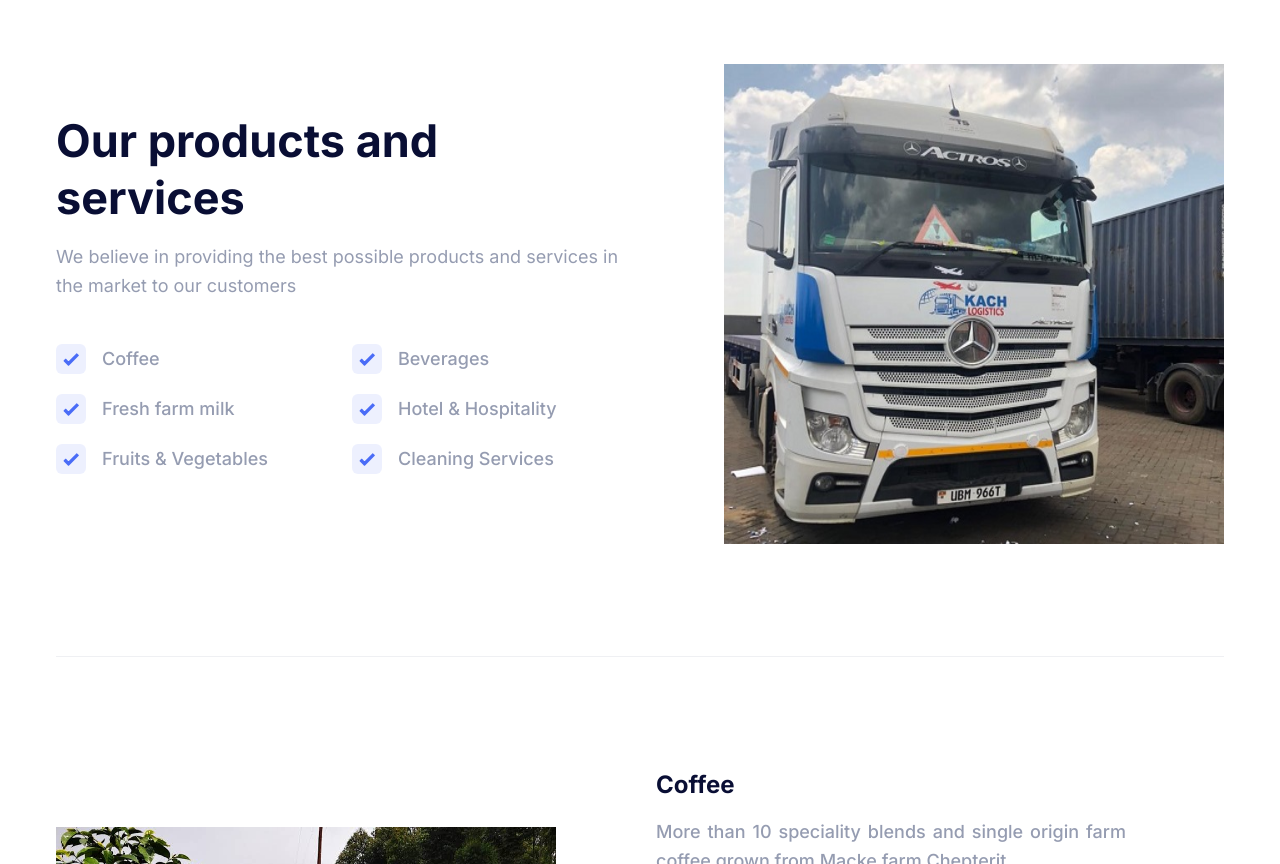
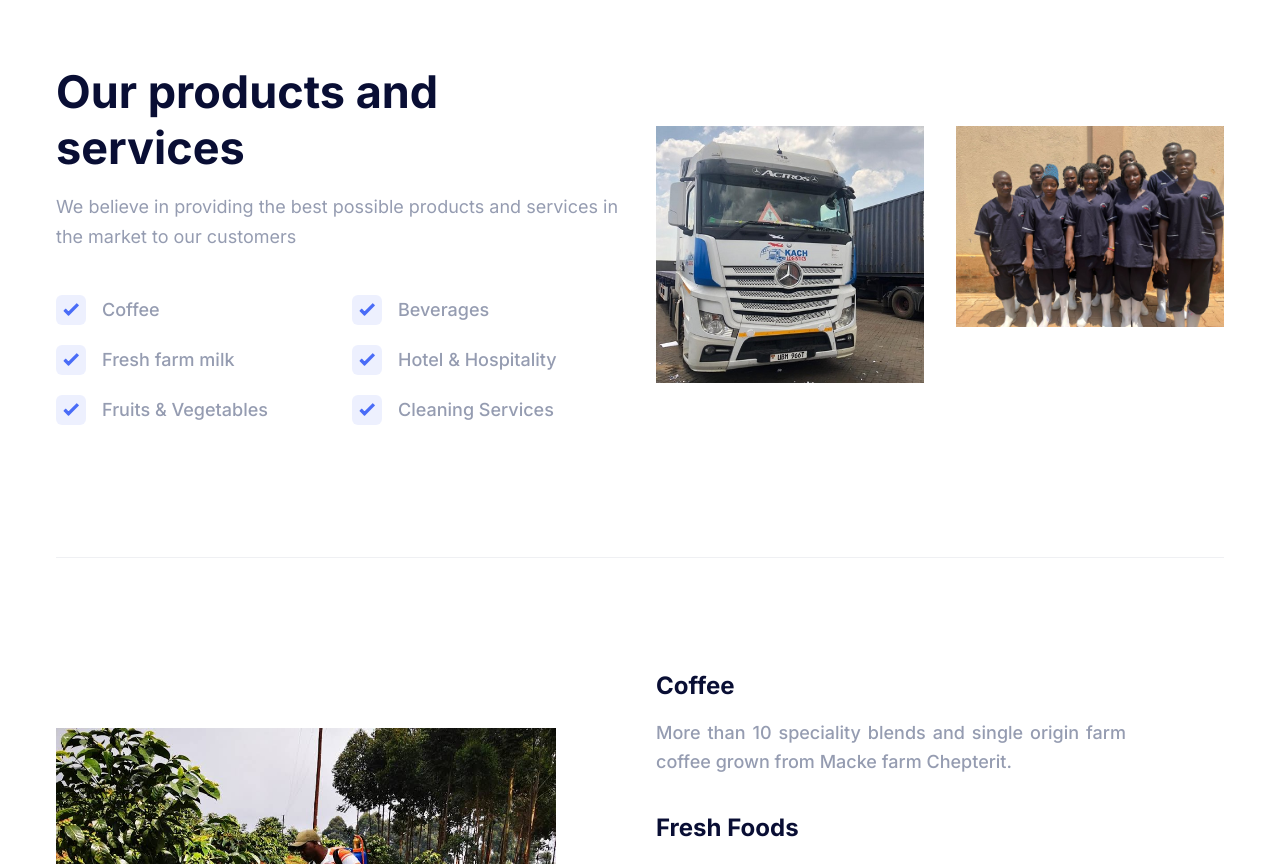
Before and after one commit to jwaiswa7/macke, a Next.js app: page / in a window 1280 px wide. Shown: the part 1620-2484 px from the top of the page. Built offline with nearby package versions, Linux system fonts and the light colour scheme.

Commit message:
Add cleaning services image

```diff
--- a/components/About/AboutSectionOne.jsx
+++ b/components/About/AboutSectionOne.jsx
@@ -49,7 +49,7 @@ const AboutSectionOne = () => {
               </div>
             </div>
 
-            <div className="w-full px-4 lg:w-1/2">
+            <div className="w-full px-4 lg:w-1/4">
               <div
                 className="wow fadeInUp relative mx-auto aspect-[25/24] max-w-[500px] lg:mr-0"
                 data-wow-delay=".2s"
@@ -62,6 +62,20 @@ const AboutSectionOne = () => {
                 />
               </div>
             </div>
+            <div className="w-full px-4 lg:w-1/4">
+              <div
+                className="wow fadeInUp relative mx-auto aspect-[25/24] max-w-[500px] lg:mr-0"
+                data-wow-delay=".2s"
+              >
+                <Image
+                  src="/images/about/cleaning_services.jpeg"
+                  alt="about-image"
+                  width={500}
+                  height={400}
+                  className="mx-auto max-w-full lg:mr-0"
+                />
+              </div>
+            </div>
           </div>
         </div>
       </div>
```
Also changed, not shown: public/images/about/cleaning_services.jpeg (added).
